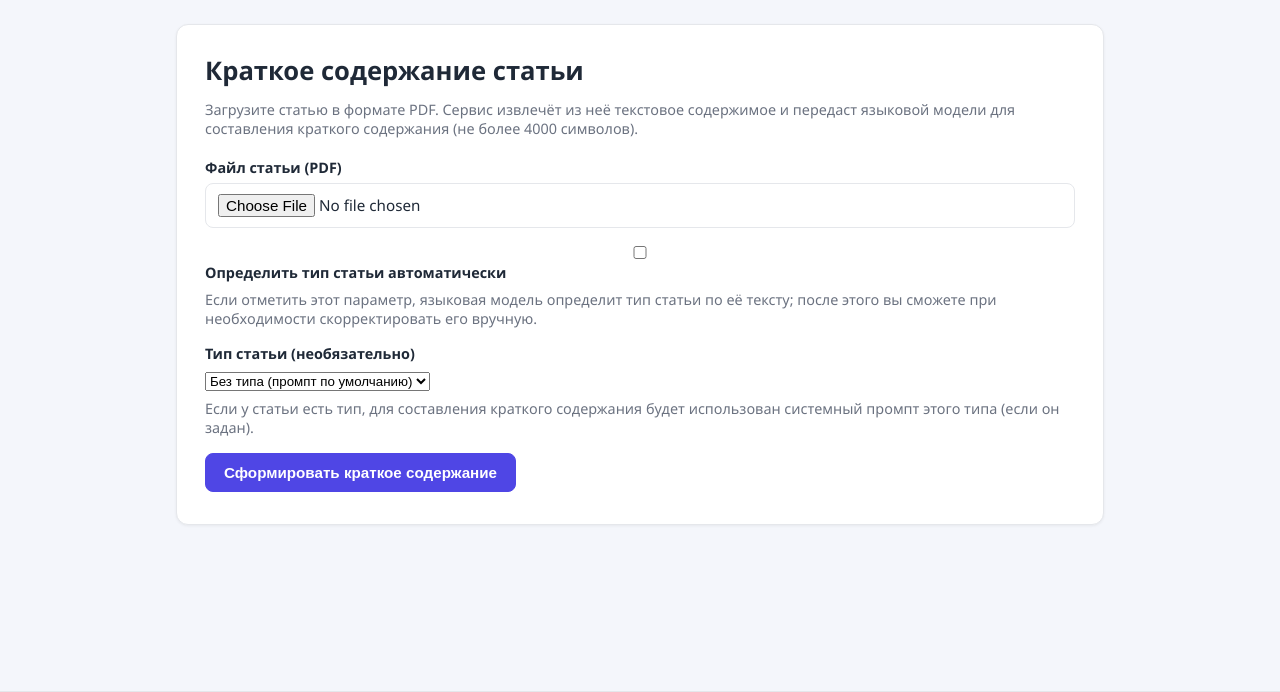
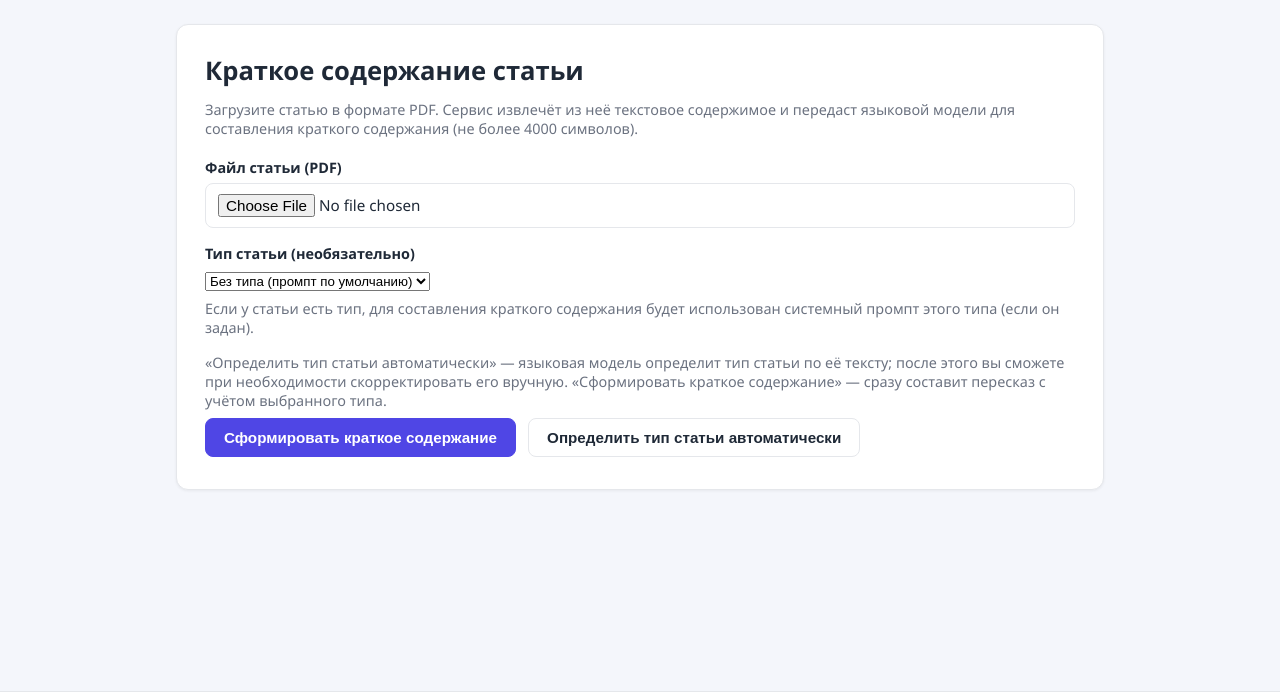
Before and after one commit to alexitkes/notemaker, a Flask app: template templates/summary.html in a window 1280 px wide. Shown: the part 57-749 px from the top of the page. Run offline with Flask 3, Linux system fonts and the light colour scheme; the template is opened without the code that fills it, so the values that code supplies are empty; parts of the project's set-up code (start-up, migrations or seed data) failed here and were passed over.

Commit message:
Автоматическое определение типа статьи сделать кнопкой а не чекбоксом

```diff
--- a/app.py
+++ b/app.py
@@ -905,8 +905,6 @@ def summary():
         # Текст статьи, перенесённый из предыдущего шага формы: после
         # автоопределения типа повторно загружать файл не требуется
         hidden_text = request.form.get("article_text", "").strip()
-        # Признак того, что автоопределение типа уже выполнено
-        auto_detected = request.form.get("auto_detected") == "1"
 
         if uploaded is not None and uploaded.filename:
             if not uploaded.filename.lower().endswith(".pdf"):
@@ -921,8 +919,6 @@ def summary():
                     except Exception as exc:
                         article_text = ""
                         error = f"Не удалось извлечь текст из PDF: {exc}"
-                # Загружен новый файл — автоопределение выполняем заново
-                auto_detected = False
         elif hidden_text:
             article_text = hidden_text
         else:
@@ -940,12 +936,8 @@ def summary():
             if type_error:
                 error = type_error
 
-        if (
-            not error
-            and request.form.get("detect_type")
-            and not auto_detected
-        ):
-            # Пользователь запросил автоопределение типа статьи:
+        if not error and request.form.get("action") == "detect_type":
+            # Нажата кнопка «Определить тип статьи автоматически»:
             # определяем тип моделью и снова показываем форму, давая
             # возможность при необходимости скорректировать тип вручную.
             # Краткое содержание на этом шаге не формируется.
@@ -974,7 +966,6 @@ def summary():
                     article_types=_get_article_types(),
                     selected_type=article_type,
                     article_text_hidden=article_text,
-                    auto_detected=True,
                     detection_message=detection_message,
                 )
 
@@ -1008,7 +999,6 @@ def summary():
         article_types=_get_article_types(),
         selected_type=article_type,
         article_text_hidden=article_text if request.method == "POST" else "",
-        auto_detected=False,
         detection_message=detection_message,
     )
 
--- a/static/style.css
+++ b/static/style.css
@@ -221,6 +221,26 @@ h1 {
     cursor: not-allowed;
 }
 
+/* Кнопки в состоянии обработки запроса */
+.btn-loading {
+    opacity: 0.6;
+    cursor: progress;
+    animation: btn-loading-pulse 1.1s ease-in-out infinite;
+}
+
+@keyframes btn-loading-pulse {
+    0%, 100% { opacity: 0.6; }
+    50% { opacity: 0.3; }
+}
+
+/* Ряд из нескольких кнопок в форме */
+.form-actions {
+    display: flex;
+    gap: 12px;
+    flex-wrap: wrap;
+    margin-top: 8px;
+}
+
 /* ---------- Профиль ---------- */
 .profile {
     margin: 20px 0;
--- a/templates/summary.html
+++ b/templates/summary.html
@@ -10,14 +10,13 @@
         содержания (не более 4000 символов).
     </p>
 
-    <form method="POST" enctype="multipart/form-data" class="upload-form">
+    <form id="summary-form" method="POST" enctype="multipart/form-data" class="upload-form">
         {% if article_text_hidden %}
             {# Текст статьи уже извлечён на предыдущем шаге — повторная загрузка файла не требуется #}
             <input type="hidden" name="article_text" value="{{ article_text_hidden }}">
         {% endif %}
-        {% if auto_detected %}
-            <input type="hidden" name="auto_detected" value="1">
-        {% endif %}
+        {# Какая кнопка нажата: определение типа или формирование содержания #}
+        <input type="hidden" name="action" id="summary-action" value="summary">
         {% if detection_message %}
             <div class="flash flash-info">{{ detection_message }}</div>
         {% endif %}
@@ -28,18 +27,6 @@
             {% if article_text_hidden %}
                 <p class="muted">Текст статьи уже загружен. Загрузите новый файл, только если хотите заменить статью.</p>
             {% endif %}
-        </div>
-        <div class="form-group">
-            <label>
-                <input type="checkbox" id="detect_type" name="detect_type"
-                       {% if auto_detected %}checked{% endif %}>
-                Определить тип статьи автоматически
-            </label>
-            <p class="muted">
-                Если отметить этот параметр, языковая модель определит тип
-                статьи по её тексту; после этого вы сможете при необходимости
-                скорректировать его вручную.
-            </p>
         </div>
         <div class="form-group">
             <label for="article_type">Тип статьи (необязательно)</label>
@@ -57,9 +44,20 @@
                 будет использован системный промпт этого типа (если он задан).
             </p>
         </div>
-        <button type="submit" class="btn btn-primary">
-            Сформировать краткое содержание
-        </button>
+        <p class="muted">
+            «Определить тип статьи автоматически» — языковая модель определит
+            тип статьи по её тексту; после этого вы сможете при необходимости
+            скорректировать его вручную. «Сформировать краткое содержание» —
+            сразу составит пересказ с учётом выбранного типа.
+        </p>
+        <div class="form-actions">
+            <button type="submit" class="btn btn-primary" data-action="summary">
+                Сформировать краткое содержание
+            </button>
+            <button type="submit" class="btn" data-action="detect_type">
+                Определить тип статьи автоматически
+            </button>
+        </div>
     </form>
 </div>
 
@@ -79,6 +77,26 @@
         }
         select.addEventListener('change', update);
         update();
+    })();
+
+    // Запоминает нажатую кнопку и блокирует обе на время обработки
+    (function () {
+        var form = document.getElementById('summary-form');
+        var actionInput = document.getElementById('summary-action');
+        var buttons = form.querySelectorAll('button[type="submit"]');
+
+        buttons.forEach(function (button) {
+            button.addEventListener('click', function () {
+                actionInput.value = button.dataset.action;
+            });
+        });
+
+        form.addEventListener('submit', function () {
+            buttons.forEach(function (button) {
+                button.disabled = true;
+                button.classList.add('btn-loading');
+            });
+        });
     })();
 </script>
 
```
